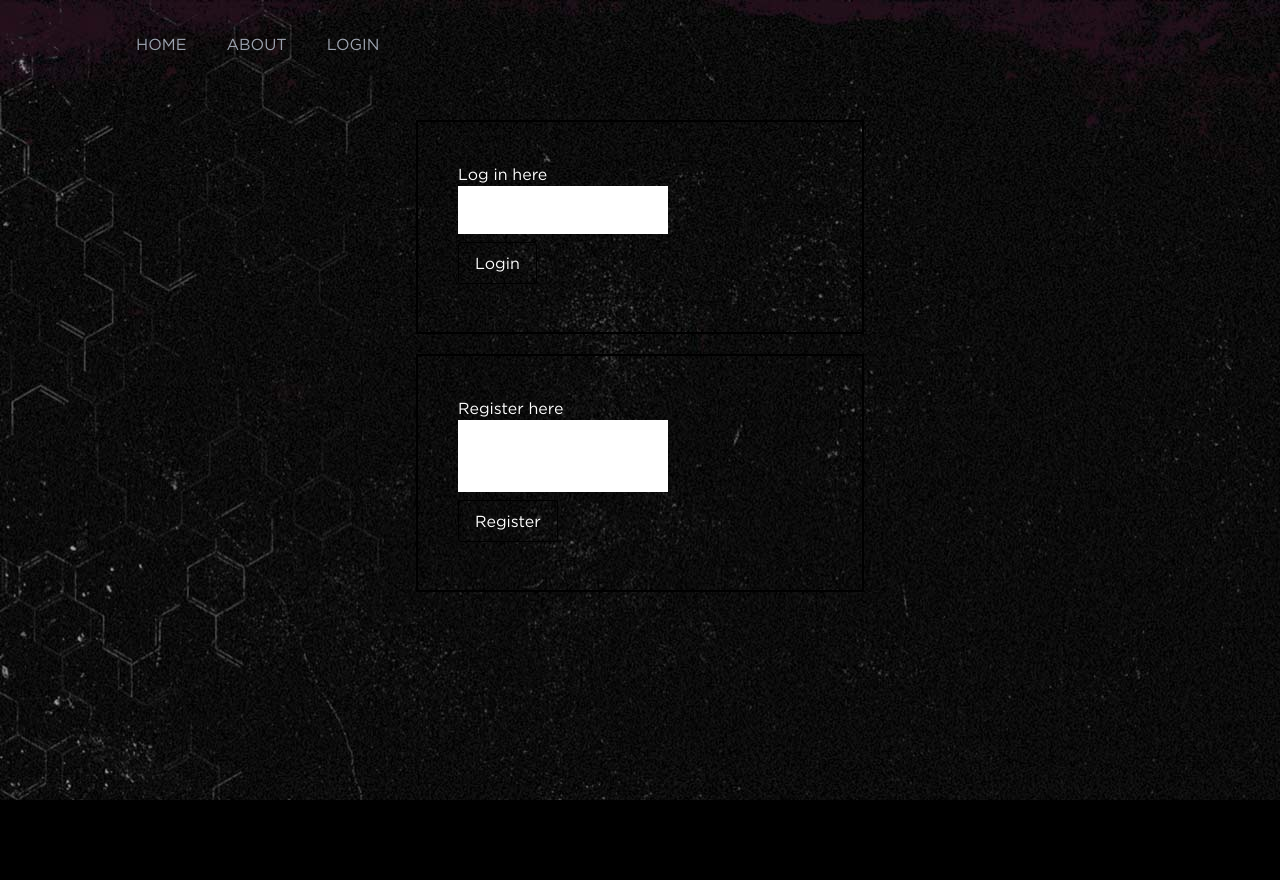
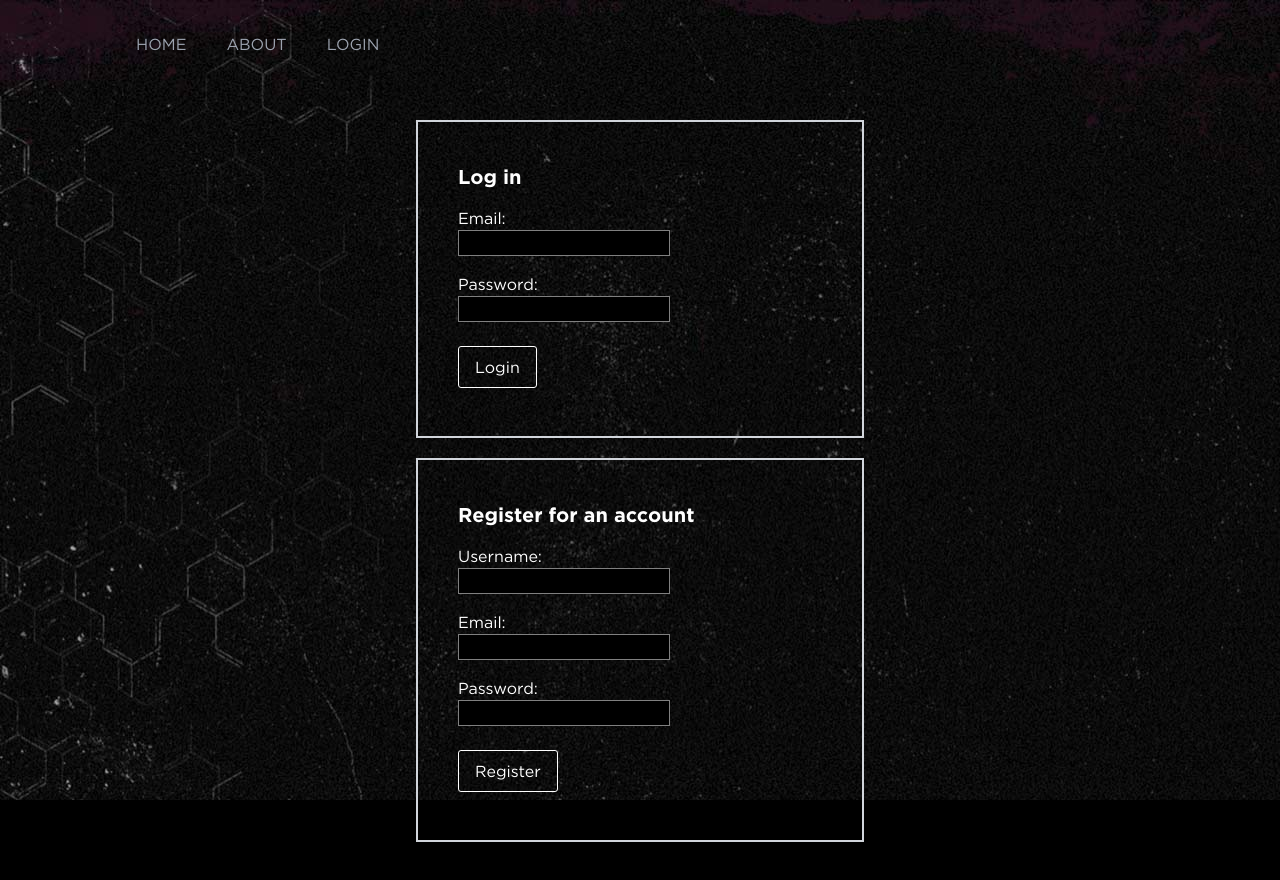
Before and after one commit to johnbxu/next-community-app, a Next.js app: page /login in a window 1280 px wide. Shown: the top 880 px of the page. Before the commit the page ends 800 px from the top, so only its background shows below. Built offline with nearby package versions, Linux system fonts and the light colour scheme; no server answers.

Commit message:
Style login page

```diff
--- a/pages/login.js
+++ b/pages/login.js
@@ -45,17 +45,19 @@ const Login = () => {
   }
 
   return (
-    <>
+    <div className="login-page">
       <div className="container mx-auto max-w-md">
-        <div className="p-10 border-2 border-black mb-5">
-          <h1>Log in here</h1>
+        <div className="p-10 border-2 border-gray-300 mb-5">
+          <h2 className="mb-4">Log in</h2>
           <form>
+            <label htmlFor="identifier">Email:</label>
             <input
               type="email"
               onChange={(event) => onChange(event)}
               name="identifier"
             />
             <br />
+            <label htmlFor="password">Password:</label>
             <input
               onChange={(event) => onChange(event)}
               type="password"
@@ -73,20 +75,23 @@ const Login = () => {
           </form>
         </div>
 
-        <div className="p-10 border-2 border-black mb-5">
-          <h1>Register here</h1>
+        <div className="p-10 border-2 border-gray-300 mb-5">
+          <h2 className="mb-4">Register for an account</h2>
           <form>
+            <label htmlFor="registrationUsername">Username:</label>
             <input
               type="text"
               onChange={(event) => onChange(event)}
               name="registrationUsername"
             />
+            <label htmlFor="registrationEmail">Email:</label>
             <input
               type="email"
               onChange={(event) => onChange(event)}
               name="registrationEmail"
             />
             <br />
+            <label htmlFor="registrationPassword">Password:</label>
             <input
               onChange={(event) => onChange(event)}
               type="password"
@@ -108,7 +113,7 @@ const Login = () => {
           </form>
         </div>
       </div>
-    </>
+    </div>
   );
 };
 
--- a/styles/globals.scss
+++ b/styles/globals.scss
@@ -48,16 +48,17 @@ h2 {
   background-image: url('../public/page_background.jpeg');
 }
 button {
-  border: 1px solid black;
+  border: 1px solid white;
   border-radius: 3px;
+  margin-right: 1em;
   padding: 0.5em 1em;
   @apply transition-colors;
   @apply my-2;
 }
 
 button:hover {
-  background-color: black;
-  color: white;
+  background-color: rgba(255, 255, 255, 0.5);
+  color: black;
 }
 
 nav ul li {
@@ -159,3 +160,15 @@ nav ul li {
     }
   }
 }
+
+.login-page {
+  input[type='text'], input[type='email'], input[type='password'] {
+    background-color: black;
+    margin-bottom: 1em;
+    border: 1px solid gray;
+  }
+
+  label {
+    display: block;
+  }
+}
```
